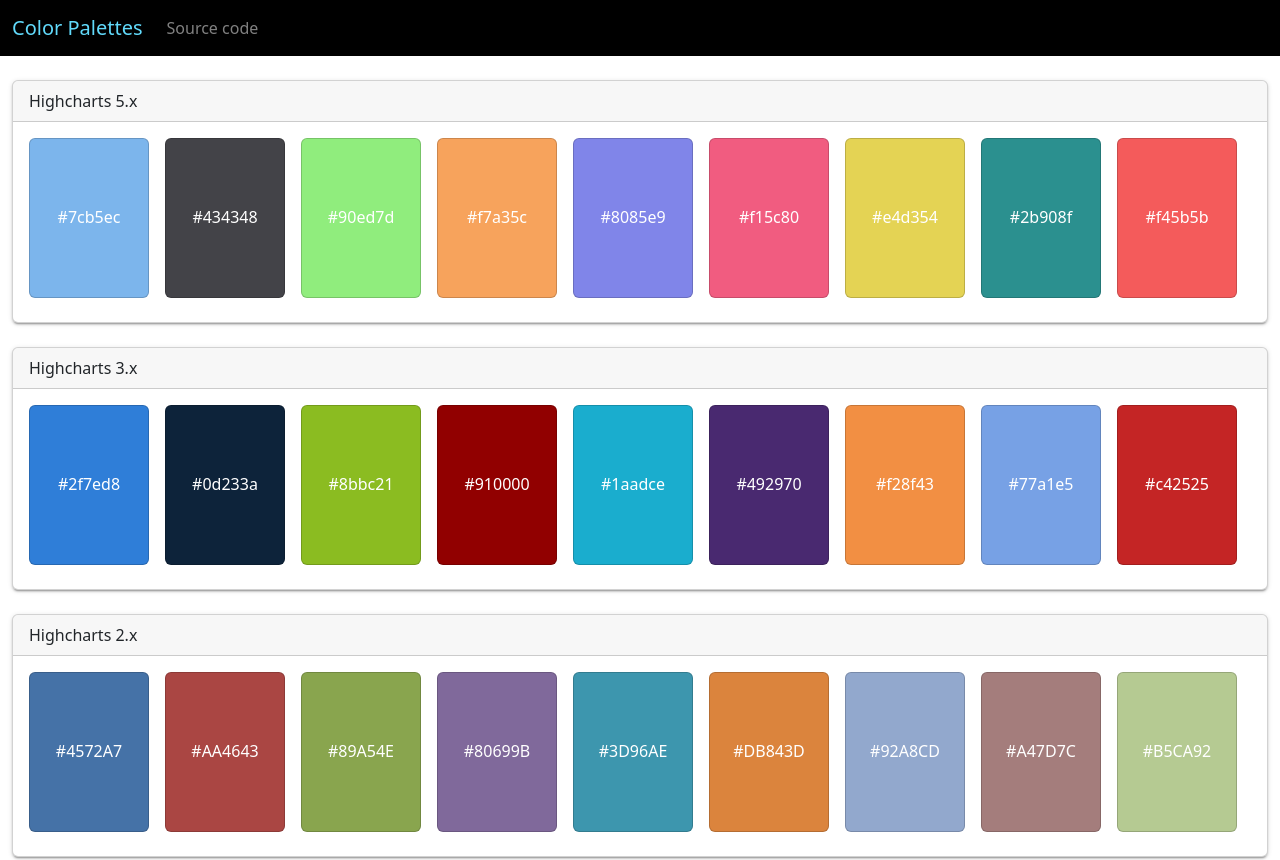
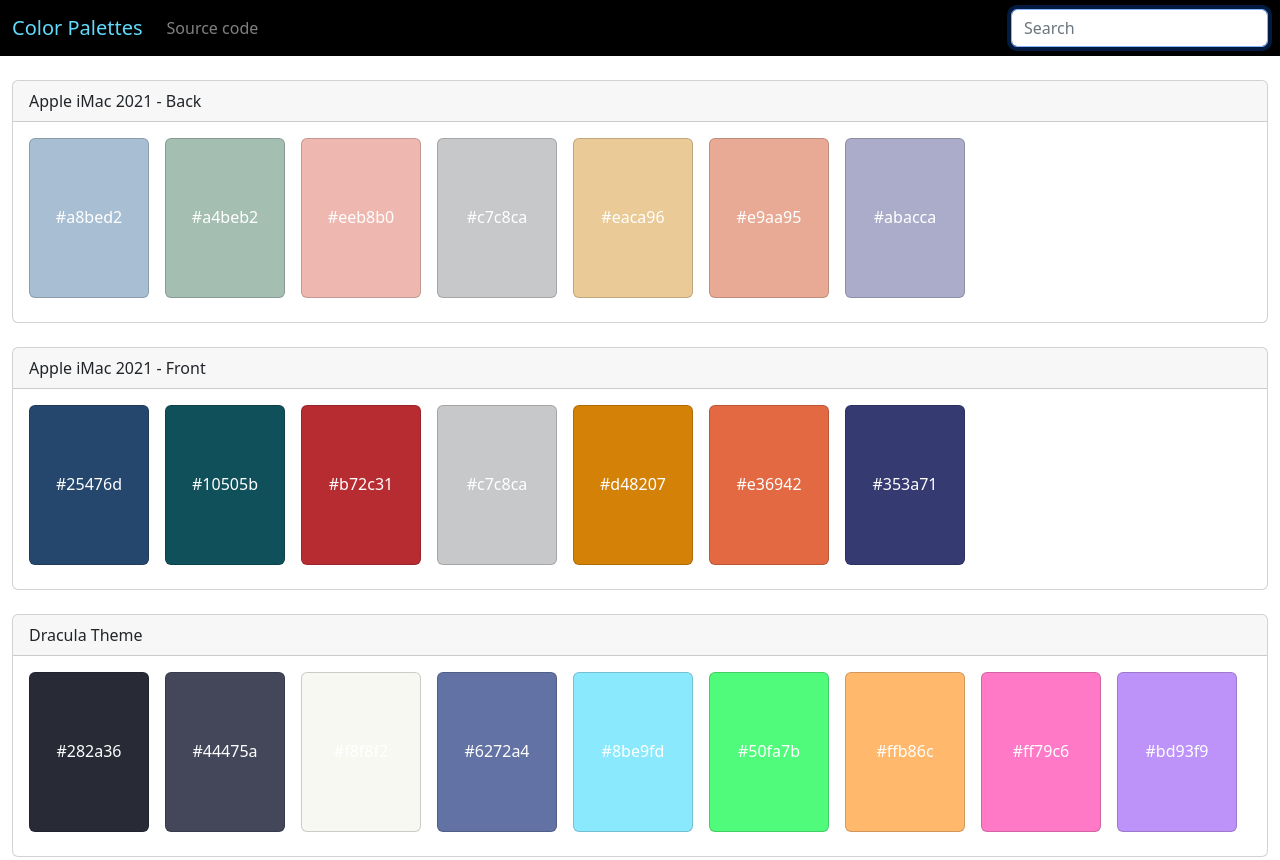
Before and after one commit to thiagodnf/color-palettes, a Next.js app: page / in a window 1280 px wide. Shown: the top 860 px of the page. Built offline with nearby package versions, Linux system fonts and the light colour scheme.

Commit message:
several refactorings

```diff
--- a/package.json
+++ b/package.json
@@ -20,11 +20,11 @@
     "dependencies": {
         "babel-eslint": "10.1.0",
         "bootstrap": "5.2.3",
-        "eslint": "8.29.0",
-        "next": "13.0.6",
+        "eslint": "8.33.0",
+        "next": "13.1.6",
         "react": "18.2.0",
         "react-bootstrap": "2.7.0",
         "react-dom": "18.2.0",
-        "sass": "1.56.2"
+        "sass": "1.58.0"
     }
 }
--- a/pages/index.js
+++ /dev/null
@@ -1,33 +0,0 @@
-import palettes from "../data/palettes.json";
-
-import Navbar from "../src/components/Navbar";
-import Palette from "../src/components/Palette";
-import Head from "../src/components/Head";
-
-function Index(props) {
-
-    const items = props.palettes.map((palette, i) =>
-        <Palette key={i} palette={palette} />
-    );
-
-    return (
-        <div>
-            <Head />
-            <Navbar />
-            <div className="container-fluid">
-                {items}
-            </div>
-        </div>
-    );
-}
-
-export function getStaticProps() {
-
-    return {
-        props: {
-            palettes: palettes
-        }
-    };
-}
-
-export default Index;
--- a/public/css/style.scss
+++ b/public/css/style.scss
@@ -1,5 +1,4 @@
-
-body{
+body {
     margin-top: 80px !important;
 }
 
@@ -16,7 +15,7 @@
     }
 }
 
-.horizontal-scroll > .colors {
+.horizontal-scroll>.colors {
 
     overflow-x: auto !important;
     white-space: nowrap !important;
@@ -26,11 +25,7 @@
     }
 }
 
-.palette {
-    box-shadow: 0 2px 2px 0 rgba(0,0,0,.14), 0 3px 1px -2px rgba(0,0,0,.2), 0 1px 5px 0 rgba(0,0,0,.12);
-}
-
-.color{
+.color {
 
     width: 120px;
     height: 160px;
--- a/src/components/Head.js
+++ /dev/null
@@ -1,27 +0,0 @@
-import Head from "next/head";
-
-function Component(props) {
-
-    return (
-        <Head>
-            <title>Color Palettes</title>
-            <meta httpEquiv="X-UA-Compatible" content="IE=edge"/>
-            <meta name="viewport" content="width=device-width, initial-scale=1.0, maximum-scale=1.0, user-scalable=1" />
-            <meta name="description" content="A set of useful color palettes for your project"/>
-            <meta name="author" content="Thiago Ferreira"/>
-            <meta name="keywords" content="highcharts, color palettes, colors"/>
-            <meta name="mobile-web-app-capable" content="yes"/>
-            <meta name="apple-mobile-web-app-capable" content="yes" />
-            <meta name="apple-mobile-web-app-status-bar-style" content="black-translucent"/>
-            <meta name="apple-mobile-web-app-title" content="Color Palettes"/>
-            <meta name="robots" content="index, follow"/>
-
-            <link rel="apple-touch-icon" sizes="180x180" href="/images/favicon/apple-touch-icon.png"/>
-            <link rel="icon" type="image/png" sizes="32x32" href="/images/favicon/favicon-32x32.png"/>
-            <link rel="icon" type="image/png" sizes="16x16" href="/images/favicon/favicon-16x16.png"/>
-            <link rel="manifest" href="/images/favicon/site.webmanifest"/>
-        </Head>
-    );
-}
-
-export default Component;
--- a/src/components/Navbar.js
+++ b/src/components/Navbar.js
@@ -1,7 +1,7 @@
 import Navbar from "react-bootstrap/Navbar";
-import {Nav, Container} from "react-bootstrap";
+import { Nav, Container, Form, Button } from "react-bootstrap";
 
-function Component() {
+function Component({handleSearchTerm}) {
 
     return (
         <Navbar bg="light" fixed="top">
@@ -9,11 +9,19 @@
                 <Navbar.Brand href="#home">
                     Color Palettes
                 </Navbar.Brand>
-                <Navbar.Toggle aria-controls="basic-navbar-nav" />
+                <Navbar.Toggle />
                 <Navbar.Collapse id="basic-navbar-nav">
                     <Nav className="me-auto">
                         <Nav.Link href="https://github.com/thiagodnf/color-palettes">Source code</Nav.Link>
                     </Nav>
+                    <Form className="d-flex">
+                        <Form.Control
+                            type="search"
+                            placeholder="Search"
+                            autoFocus="autofocus"
+                            onChange={handleSearchTerm}
+                        />
+                    </Form>
                 </Navbar.Collapse>
             </Container>
         </Navbar>
--- a/src/components/Palette.js
+++ b/src/components/Palette.js
@@ -2,16 +2,14 @@
 
 import Color from "./Color";
 
-function Component(props) {
-
-    const palette = props.palette;
+function Component({palette}) {
 
     const colors = palette.colors.map((color, i) =>
         <Color key={i} color={color}/>
     );
 
     return (
-        <Card className="palette mb-4">
+        <Card className="mb-4">
             <Card.Header>
                 {palette.name}
             </Card.Header>
--- a/pages/_app.js
+++ b/src/pages/_app.js
@@ -1,8 +1,15 @@
+import { useEffect } from "react";
+
 import "bootstrap/dist/css/bootstrap.min.css";
 
-import "../public/css/style.scss";
+import "../../public/css/style.scss";
 
 // This default export is required in a new `pages/_app.js` file.
 export default function MyApp({ Component, pageProps }) {
+
+    useEffect(() => {
+        import("bootstrap/dist/js/bootstrap");
+    }, []);
+
     return <Component {...pageProps} />;
 }
--- /dev/null
+++ b/src/pages/_document.js
@@ -0,0 +1,41 @@
+import { Html, Head, Main, NextScript } from "next/document";
+
+import Package from "../../package.json";
+
+export default function Document() {
+
+    return (
+        <Html lang="en">
+            <Head>
+                <title>Color Palettes</title>
+                <meta httpEquiv="X-UA-Compatible" content="IE=edge" />
+                <meta name="viewport" content="width=device-width, initial-scale=1" />
+                <meta name="description" content={Package.description} />
+                <meta name="author" content={Package.author} />
+                <meta name="keywords" content={Package.keywords} />
+                <meta name="mobile-web-app-capable" content="yes" />
+                <meta name="apple-mobile-web-app-capable" content="yes" />
+                <meta name="apple-mobile-web-app-status-bar-style" content="black" />
+                <meta name="apple-mobile-web-app-title" content={Package.author} />
+                <meta name="robots" content="index, follow" />
+
+                <link rel="apple-touch-icon" sizes="180x180" href="/images/favicon/apple-touch-icon.png" />
+                <link rel="icon" type="image/png" sizes="32x32" href="/images/favicon/favicon-32x32.png" />
+                <link rel="icon" type="image/png" sizes="16x16" href="/images/favicon/favicon-16x16.png" />
+                <link rel="manifest" href="/images/favicon/site.webmanifest" />
+
+                <meta property="og:title" content={Package.author} />
+                <meta property="og:url" content={Package.homepage} />
+                <meta property="og:description" content={Package.description} />
+                <meta property="og:image" content="/images/favicons/favicon-32x32.jpg" />
+                <meta property="og:locale" content="en_US" />
+                <meta property="og:locale:alternate" content="pt_BR" />
+
+            </Head>
+            <body>
+                <Main />
+                <NextScript />
+            </body>
+        </Html>
+    );
+}
--- /dev/null
+++ b/src/pages/index.js
@@ -0,0 +1,73 @@
+import Head from "next/head";
+import { useState } from "react";
+import { useRouter } from "next/router";
+
+import Navbar from "../../src/components/Navbar";
+import Palette from "../../src/components/Palette";
+import { Container } from "react-bootstrap";
+
+import palettes from "../../data/palettes.json";
+
+function byName(a, b) {
+    return a.name.toUpperCase().localeCompare(b.name.toUpperCase());
+}
+
+function filterOut(array, searchTerm = "") {
+
+    if (!searchTerm) {
+        return array;
+    }
+
+    return array.filter(item => {
+        return item.name.toLowerCase().includes(searchTerm.toLowerCase());
+    });
+}
+
+function IndexPage({ palettes }) {
+
+    const router = useRouter();
+
+    const [searchTerm, setSearchTerm] = useState("");
+
+    function handleSearchTerm(event) {
+
+        const value = event.target.value;
+
+        router.replace({
+            query: { ...router.query, q: value },
+        });
+
+        setSearchTerm(value);
+    }
+
+    let items = filterOut(palettes, searchTerm);
+
+    items = items.map((palette, i) =>
+        <Palette key={i} palette={palette} />
+    );
+
+    return (
+        <>
+            <Head>
+                <title>Color Palettes</title>
+            </Head>
+            <Navbar handleSearchTerm={handleSearchTerm} />
+            <Container fluid>
+                {items}
+            </Container>
+        </>
+    );
+}
+
+export function getStaticProps() {
+
+    palettes.sort(byName);
+
+    return {
+        props: {
+            palettes
+        }
+    };
+}
+
+export default IndexPage;
```
Also changed, not shown: 1 other file (tests, documents, lock files or other folders).
